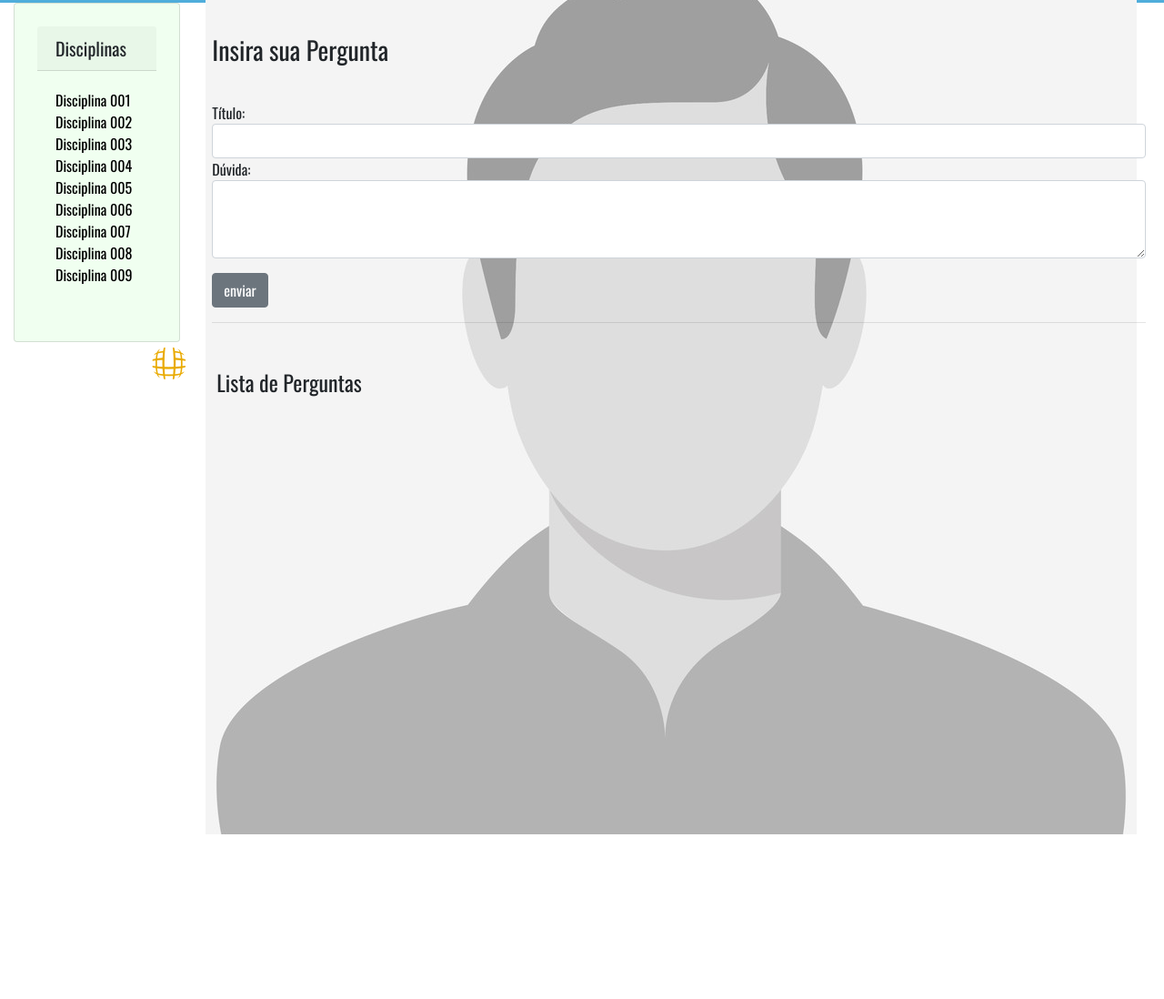
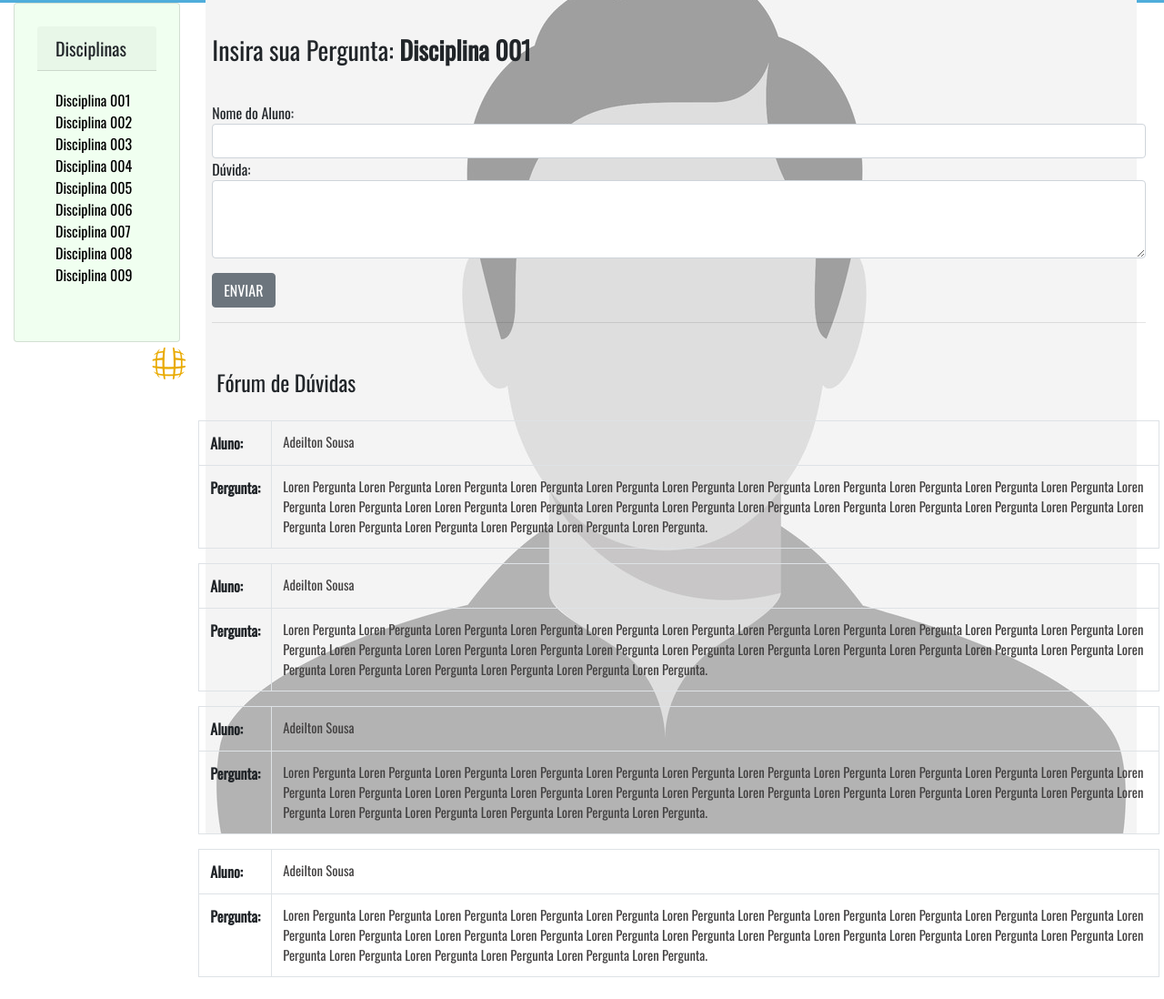
Before and after one commit to adeiltonsousa/forum-uninter, a plain HTML site: page index.html in a window 1280 px wide. Shown: the part 122-1220 px from the top of the page at 91% size. Before the commit the page ends 1054 px from the top, so only its background shows below. Drawn offline with nearby package versions, Linux system fonts and the light colour scheme.

Commit message:
Tabela com dúvidas

```diff
--- a/css/style.css
+++ b/css/style.css
@@ -50,7 +50,11 @@ body {
     margin-top: 15px;
     padding: 20px 20px;
     align-content: center;
+}
 
+.centro td{
+    color: rgb(66, 64, 64);
+    font-size: 11pt;
 }
 
 
--- a/index.html
+++ b/index.html
@@ -6,7 +6,8 @@
     <title>Simples Fórum para Interação entre Alunos e Professores</title>
     <link href="https://fonts.googleapis.com/css?family=Oswald" rel="stylesheet">
     <link href="https://maxcdn.bootstrapcdn.com/font-awesome/4.7.0/css/font-awesome.min.css" rel="stylesheet">
-    <link rel="stylesheet" href="https://stackpath.bootstrapcdn.com/bootstrap/4.1.3/css/bootstrap.min.css" integrity="sha384-MCw98/SFnGE8fJT3GXwEOngsV7Zt27NXFoaoApmYm81iuXoPkFOJwJ8ERdknLPMO" crossorigin="anonymous">
+    <link rel="stylesheet" href="https://stackpath.bootstrapcdn.com/bootstrap/4.1.3/css/bootstrap.min.css" integrity="sha384-MCw98/SFnGE8fJT3GXwEOngsV7Zt27NXFoaoApmYm81iuXoPkFOJwJ8ERdknLPMO"
+        crossorigin="anonymous">
     <link rel="stylesheet" href="css/style.css">
 </head>
 
@@ -32,31 +33,39 @@
                         Disciplinas
                     </h5>
                     <div class="card-body">
-                                <p><a class="card-text" href="#">
+                        <p>
+                            <a class="card-text" href="#">
                                 Disciplina 001
-                                </a></br>
+                            </a>
+                            </br>
                             <a class="card-text" href="#">
                                 Disciplina 002
-                                </a></br>
+                            </a>
+                            </br>
                             <a class="card-text" href="#">
                                 Disciplina 003
-                                </a></br>
+                            </a>
+                            </br>
                             <a class="card-text" href="#">
                                 Disciplina 004
-                                </a></br>
-                                <a class="card-text"
-                                href="#">
+                            </a>
+                            </br>
+                            <a class="card-text" href="#">
                                 Disciplina 005
-                                </a></br>
+                            </a>
+                            </br>
                             <a class="card-text" href="#">
                                 Disciplina 006
-                                </a></br>
+                            </a>
+                            </br>
                             <a class="card-text" href="#">
                                 Disciplina 007
-                                </a></br>
+                            </a>
+                            </br>
                             <a class="card-text" href="#">
                                 Disciplina 008
-                                </a></br>
+                            </a>
+                            </br>
                             <a class="card-text" href="#">
                                 Disciplina 009
                             </a>
@@ -68,11 +77,18 @@
                     <div class="col-md-12">
                         <form>
                             <div class="form-group">
-                                    <h3><label for="form_duvidas">Insira sua Pergunta</label></h3><br>
-                                    Título: <input type="text" class="form-control" id="título_pergunta">
-                                    Dúvida: <textarea class="form-control" id="texto_pergunta" rows="3"></textarea>
+                                <h3>
+                                    <label for="form_duvidas">Insira sua Pergunta:
+                                        <b>Disciplina 001</b>
+                                    </label>
+                                </h3>
+                                <br>
+                                Nome do Aluno:
+                                <input type="text" class="form-control" id="título_pergunta">
+                                Dúvida:
+                                <textarea class="form-control" id="texto_pergunta" rows="3"></textarea>
                             </div>
-                                <button type="button" class="btn btn-secondary">enviar</button>
+                            <button type="button" class="btn btn-secondary">ENVIAR</button>
                         </form>
                         <hr/>
                     </div>
@@ -80,9 +96,87 @@
                 <div class="row">
                     <div class="col-md-12 centro">
                         <h4>
-                                        Lista de Perguntas
+                            Fórum de Dúvidas
                         </h4>
                     </div>
+                    <table class="table table-bordered">
+                        <tbody>
+                            <tr>
+                                <th scope="row">Aluno:</th>
+                                <td>Adeilton Sousa</td>
+                            </tr>
+                            <tr>
+                                <th scope="row">Pergunta:</th>
+                                <td>
+                                    Loren Pergunta Loren Pergunta Loren Pergunta Loren Pergunta Loren Pergunta Loren Pergunta Loren Pergunta Loren Pergunta Loren
+                                    Pergunta Loren Pergunta Loren Pergunta Loren Pergunta Loren Pergunta Loren Loren Pergunta Loren Pergunta
+                                    Loren Pergunta Loren Pergunta Loren Pergunta Loren Pergunta Loren Pergunta Loren Pergunta Loren Pergunta
+                                    Loren Pergunta Loren Pergunta Loren Pergunta Loren Pergunta Loren Pergunta Loren Pergunta.
+                                </td>
+                            </tr>
+                        </tbody>
+                    </table>
+
+                    <hr/>
+                    <table class="table table-bordered">
+                        <tbody>
+                            <tr>
+                                <th scope="row">Aluno:</th>
+                                <td>Adeilton Sousa</td>
+                            </tr>
+                            <tr>
+                                <th scope="row">Pergunta:</th>
+                                <td>
+                                        Loren Pergunta Loren Pergunta Loren Pergunta Loren Pergunta Loren Pergunta Loren Pergunta Loren Pergunta Loren Pergunta Loren
+                                        Pergunta Loren Pergunta Loren Pergunta Loren Pergunta Loren Pergunta Loren Loren Pergunta Loren Pergunta
+                                        Loren Pergunta Loren Pergunta Loren Pergunta Loren Pergunta Loren Pergunta Loren Pergunta Loren Pergunta
+                                        Loren Pergunta Loren Pergunta Loren Pergunta Loren Pergunta Loren Pergunta Loren Pergunta.
+                                </td>
+                            </tr>
+                        </tbody>
+                    </table>
+                    <hr/>
+                    <table class="table table-bordered">
+                            <tbody>
+                                <tr>
+                                    <th scope="row">Aluno:</th>
+                                    <td>Adeilton Sousa</td>
+                                </tr>
+                                <tr>
+                                    <th scope="row">Pergunta:</th>
+                                    <td>
+                                        Loren Pergunta Loren Pergunta Loren Pergunta Loren Pergunta Loren Pergunta Loren Pergunta Loren Pergunta Loren Pergunta Loren
+                                        Pergunta Loren Pergunta Loren Pergunta Loren Pergunta Loren Pergunta Loren Loren Pergunta Loren Pergunta
+                                        Loren Pergunta Loren Pergunta Loren Pergunta Loren Pergunta Loren Pergunta Loren Pergunta Loren Pergunta
+                                        Loren Pergunta Loren Pergunta Loren Pergunta Loren Pergunta Loren Pergunta Loren Pergunta.
+                                    </td>
+                                </tr>
+                            </tbody>
+                        </table>
+
+                        <hr/>
+                        <table class="table table-bordered">
+                            <tbody>
+                                <tr>
+                                    <th scope="row">Aluno:</th>
+                                    <td>Adeilton Sousa</td>
+                                </tr>
+                                <tr>
+                                    <th scope="row">Pergunta:</th>
+                                    <td>
+                                            Loren Pergunta Loren Pergunta Loren Pergunta Loren Pergunta Loren Pergunta Loren Pergunta Loren Pergunta Loren Pergunta Loren
+                                            Pergunta Loren Pergunta Loren Pergunta Loren Pergunta Loren Pergunta Loren Loren Pergunta Loren Pergunta
+                                            Loren Pergunta Loren Pergunta Loren Pergunta Loren Pergunta Loren Pergunta Loren Pergunta Loren Pergunta
+                                            Loren Pergunta Loren Pergunta Loren Pergunta Loren Pergunta Loren Pergunta Loren Pergunta.
+                                    </td>
+                                </tr>
+                            </tbody>
+                        </table>
+                        <hr/>
+
+
+
+
                 </div>
             </div>
         </div>
```
Lines whose indentation alone changed are shown as unchanged.
